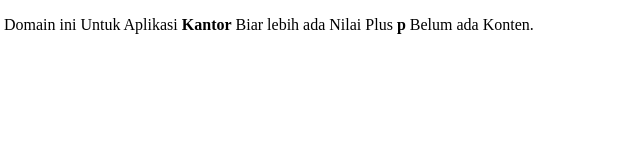
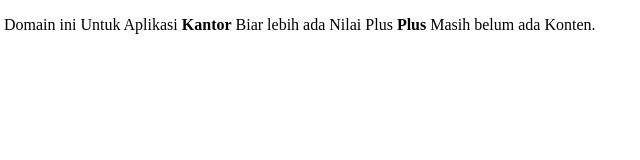
Before and after one commit to ppnkapp/home, a plain HTML site: page index.html in a window 1280 px wide. Shown: the full height of the page, 4-644 px from the left. Drawn offline with Linux system fonts and the light colour scheme.

Commit message:
Update index.html

```diff
--- a/index.html
+++ b/index.html
@@ -4,6 +4,6 @@
     <title>Haloo Dunia!</title>
   </head>
   <body>
-    <p>Domain ini Untuk Aplikasi <strong>Kantor</strong> Biar lebih ada Nilai Plus <strong>p</strong> Belum ada Konten.</p>
+    <p>Domain ini Untuk Aplikasi <strong>Kantor</strong> Biar lebih ada Nilai Plus <strong>Plus</strong> Masih belum ada Konten.</p>
   </body>
 </html>
```
